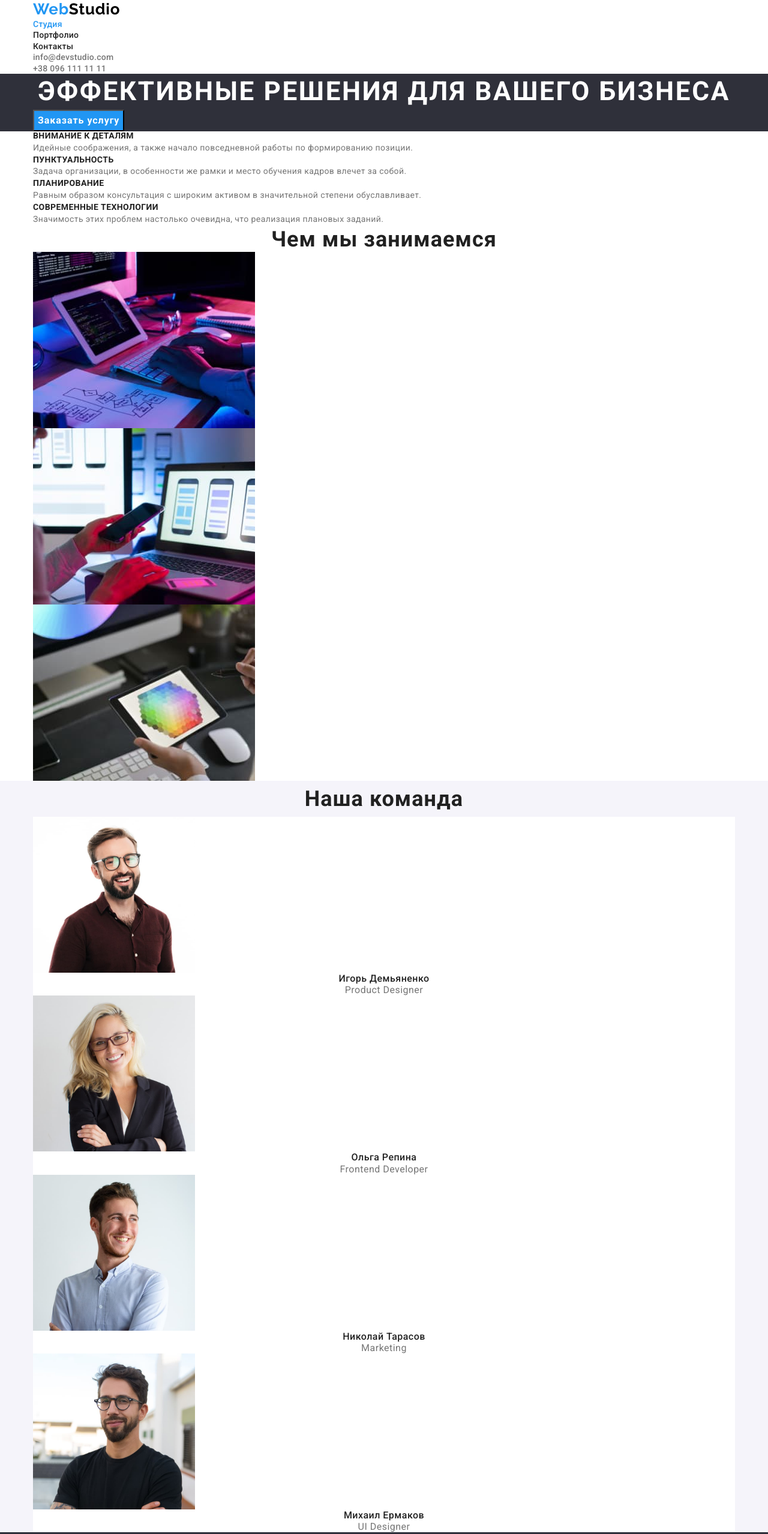
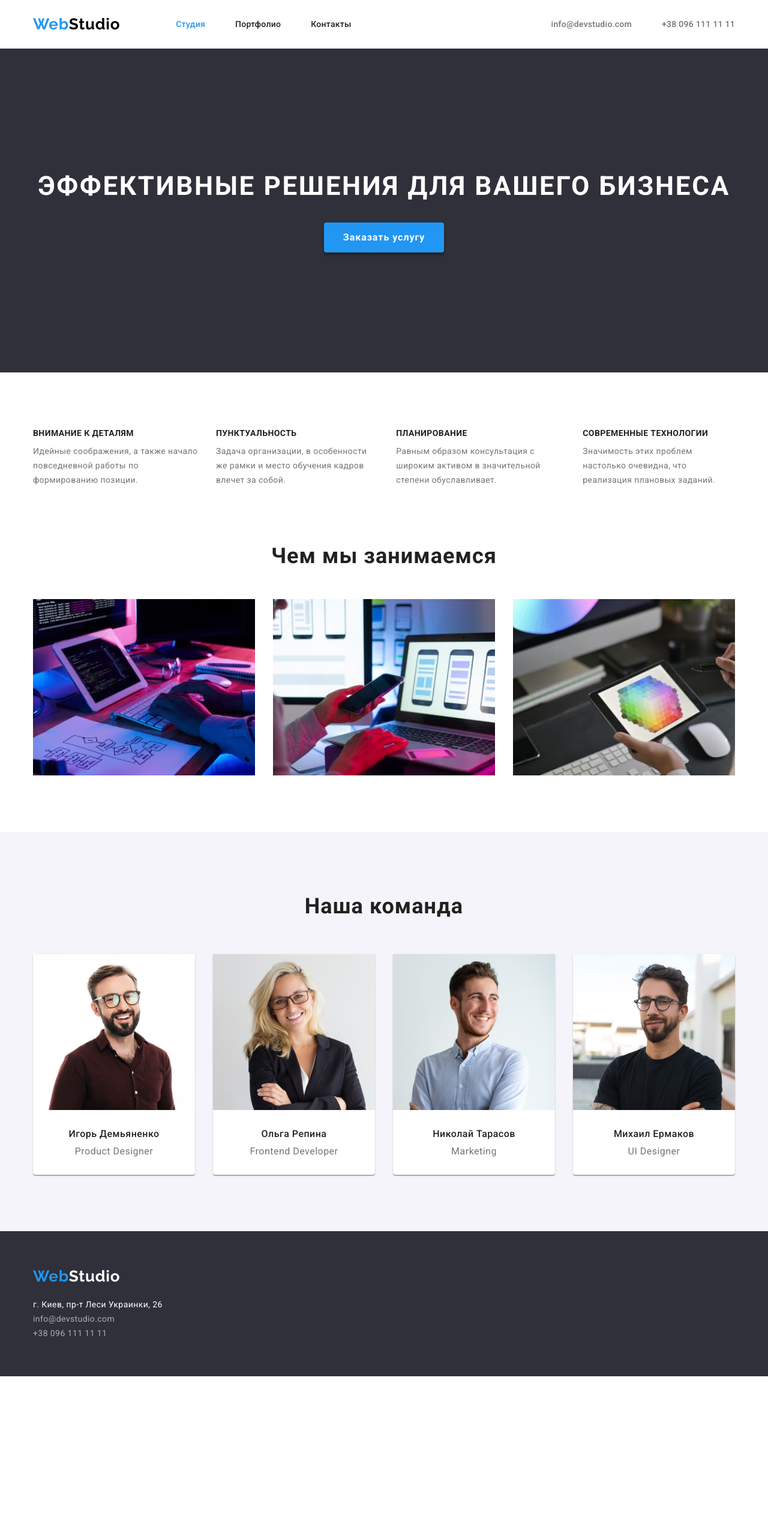
Before and after one commit to Fedor4994/goit-markup-hw-03, a plain HTML site: page index.html in a window 1280 px wide. Shown: the top 2558 px of the page at 60% size. After the commit the page ends 2295 px from the top, so only its background shows below. Drawn offline with nearby package versions, Linux system fonts and the light colour scheme.

Commit message:
Стилизирует флексами обе страницы до конца

```diff
--- a/css/styles.css
+++ b/css/styles.css
@@ -62,6 +62,40 @@ body{
 
 
 /* ========== HEADER ========== */
+.page-header{
+    padding-top: 25px;
+    padding-bottom: 25px;
+}
+
+.page-header-container{
+    display: flex;
+    align-items: center;
+    justify-content: space-between;
+}
+
+.navigation{
+    display: flex;
+    align-items: center;
+}
+
+.menu{
+    display: flex;
+    align-items: center;
+}
+
+.contact-list-header{
+    display: flex;
+    align-items: center;
+}
+
+.logo{
+    margin-right: 93px;
+}
+
+.menu-item:not(:last-child){
+    margin-right: 50px;
+}
+
 .menu-link{
         font-weight: 500;
         font-size: 14px;
@@ -80,6 +114,7 @@ body{
         font-size: 14px;
         line-height: 1.14;
         letter-spacing: 0.02em;
+        margin-right: 50px;
 
         color: var(--color-text);
 }
@@ -108,14 +143,24 @@ body{
     color: var(--accent-color);
 }
 /* ========== STYDIO HERO ========== */
+.stydio-hero-container{
+    display: flex;
+    align-items: center;
+    justify-content: center;
+    flex-wrap: wrap;
+    padding-top: 200px;
+    padding-bottom: 200px;
+}
+
 .hero-title{
         font-weight: 900;
         font-size: 44px;
         line-height: 1.36;
-        text-align: center;
         letter-spacing: 0.06em;
         text-transform: uppercase;
         color: #FFFFFF;
+        margin-bottom: 30px;
+
 }
 
 .stydio-hero{
@@ -123,20 +168,33 @@ body{
 }
 
 .modal-btn{
+        min-width: 200px;
         font-weight: 700;
         font-size: 16px;
         line-height: 1.87;
         /* identical to box height, or 188% */
-        display: flex;
-        align-items: center;
-        text-align: center;
         letter-spacing: 0.06em;
         color: #FFFFFF;
         background: var(--accent-color);
+        box-shadow: 0px 4px 4px var(--color-title);
+        border: none;
+        border-radius: 4px;
         cursor: pointer;
+        padding: 10px 32px;
 }
 
 /* ========== BENEFITS ========== */
+
+.benefits-container{
+    display: flex;
+    align-items: center;
+    padding-top: 94px;
+    padding-bottom: 94px;
+}
+
+.benefits-examples-item:not(:last-child) {
+    margin-right: 30px;
+}
 
 .benefits-examples-title{
         font-weight: 700;
@@ -144,6 +202,7 @@ body{
         line-height: 1.14;
         letter-spacing: 0.03em;
         text-transform: uppercase;
+        margin-bottom: 10px;
 
         color: var(--color-title);
 }
@@ -159,21 +218,50 @@ body{
 
 /* ========== PORTFOLIO ========== */
 
+.portfolio-container{
+    display: flex;
+    flex-wrap: wrap;
+    padding-bottom: 94px;
+}
+
+.portfolio-gallery-item:not(:nth-child(3n)){
+    margin-right: 30px;
+}
+
 .portfolio-title{
         font-weight: 700;
         font-size: 36px;
         line-height: 1.17;
         text-align: center;
         letter-spacing: 0.03em;
+        margin-bottom: 50px;
 
         color: var(--color-title);
 }
 /* ==========OUR TEAM========== */
+.employees-container{
+    display: flex;
+    flex-wrap: wrap;
+    padding-bottom: 94px;
+}
+
+.employees-card:not(:nth-child(4n)){
+    margin-right: 30px;
+}
+
+.employees-card-content{
+    padding-top: 30px;
+    padding-bottom: 30px;
+}
+
 .employees-section{
+
     background: #F5F4FA;
 }
 
 .employees-card{
+    box-shadow: 0px 1px 3px rgba(0, 0, 0, 0.12), 0px 1px 1px rgba(0, 0, 0, 0.14), 0px 2px 1px rgba(0, 0, 0, 0.2);
+    border-radius: 0px 0px 4px 4px;
     background: #FFFFFF;
 }
 
@@ -183,6 +271,8 @@ body{
         line-height: 1.67;
         text-align: center;
         letter-spacing: 0.03em;
+        padding-top: 94px;
+        padding-bottom: 50px;
 
         color: var(--color-title);
 }
@@ -194,6 +284,7 @@ body{
         /* identical to box height */
         text-align: center;
         letter-spacing: 0.03em;
+        margin-bottom: 10px;
 
         color: var(--color-title);
 }
@@ -210,6 +301,22 @@ body{
 }
 
 /* ========== FOOTER ========== */
+.footer-container{
+    display: flex;
+    flex-direction: column;
+    padding-top: 60px;
+    padding-bottom: 60px;
+
+}
+
+.footer-logo{
+    padding-bottom: 20px;
+}
+
+.contact-list-container:not(:last-child) {
+    margin-bottom: 9px;
+}
+
 .footer{
     background: #2F303A;
 }
@@ -251,6 +358,17 @@ body{
 
 /* ========== PAGE2 ========== */
 /* ========== HERO ========== */
+.filters-buttons-container{
+    display: flex;
+    align-items: center;
+    justify-content: center;
+    padding-top: 94px;
+    padding-bottom: 50px;
+}
+
+.filters-buttons-item:not(:last-child) {
+    margin-right: 8px;
+}
 
 .filter-btn{
     border: none;
@@ -265,6 +383,10 @@ body{
         color: var(--color-title);
         background: #F5F4FA;
         cursor: pointer;
+
+        padding: 6px 22px;
+        box-shadow: 0px 3px 1px rgba(0, 0, 0, 0.1), 0px 1px 2px rgba(0, 0, 0, 0.08), 0px 2px 2px rgba(0, 0, 0, 0.12);
+            border-radius: 4px;
 }
 
 .filter-btn:hover,
@@ -274,6 +396,27 @@ body{
 }
 
 /* ========== OUR PROJECTS ========== */
+
+.projects-list-container{
+    display: flex;
+    flex-wrap: wrap;
+    padding-bottom: 94px;
+}
+
+.projects-list-item:not(:nth-child(3n)){
+    margin-right: 30px;
+}
+
+.projects-list-item:not(:nth-last-child(-n+3)) {
+    margin-bottom: 30px;
+}
+
+.projects-card-content {
+    padding-top: 20px;
+    padding-bottom: 20px;
+    background: #FFFFFF;
+    border: 1px solid #EEEEEE;
+}
 
 .projects-list-item{
     background: #FFFFFF;
@@ -288,6 +431,7 @@ body{
         letter-spacing: 0.06em;
 
         color: var(--color-title);
+        margin-bottom: 4px;
 }
 
 .project-description{
--- a/index.html
+++ b/index.html
@@ -18,7 +18,7 @@
 <body>
     <!-- HEADER -->
     <header class="page-header">
-        <div class="container">
+        <div class="container page-header-container">
         <nav class="navigation">
             <a class="logo link" href="#" lang="en">Web<span class="logo-dark">Studio</span></a>
         <ul class="menu list">
@@ -42,7 +42,7 @@
     <main>
         <!-- HERO -->
         <section class="stydio-hero">
-            <div class="container">
+            <div class="container stydio-hero-container">
                 <h1 class="hero-title">Эффективные решения для вашего бизнеса</h1>
                 <button class="modal-btn" type="button">Заказать услугу</button>
                 </div>
@@ -51,7 +51,7 @@
         <section class="benefits">
             <div class="container">
             <h2 hidden>Наши преимущества</h2>
-            <ul class="benefits-examples list">
+            <ul class="benefits-examples benefits-container list">
                 <li class="benefits-examples-item">
                     <h3 class="benefits-examples-title">
                         Внимание к деталям
@@ -91,7 +91,7 @@
         <section class="portfolio">
             <div class="container">
             <h2 class="portfolio-title">Чем мы занимаемся</h2>
-            <ul class="portfolio-gallery list">
+            <ul class="portfolio-gallery portfolio-container list">
                 <li class="portfolio-gallery-item">
                     <img class="portfolio-gallery-img" src="./images/work1.jpg" alt="Процесс работы за ноутбуком" width="370" height="294" />
                 </li>
@@ -108,53 +108,61 @@
         <section class="employees-section">
             <div class="container">
             <h2 class="employees-title">Наша команда</h2>
-            <ul class="employees list">
+            <ul class="employees list employees-container">
                 <li class="employees-card">
                     <img class="employees-photo" src="./images/worker1.jpg" alt="наш сотрудник" width="270" height="260" />
+                    <div class="employees-card-content">
                         <h3 class="employees-name">
                             Игорь Демьяненко
                         </h3>
                         <p class="employees-position">
                             Product Designer
                         </p>
+                    </div>
                 </li>
                 <li class="employees-card">
                     <img class="employees-photo" src="./images/worker2.jpg" alt="наш сотрудник" width="270" height="260" />
+                        <div class="employees-card-content">
                         <h3 class="employees-name">
                             Ольга Репина
                         </h3>
                         <p class="employees-position">
                             Frontend Developer
                         </p>
+                        </div>
                 </li>
                 <li class="employees-card">
                     <img class="employees-photo" src="./images/worker3.jpg" alt="наш сотрудник" width="270" height="260" />
-                        <h3 class="employees-name">
+                    <div class="employees-card-content">
+                    <h3 class="employees-name">
                             Николай Тарасов
                         </h3>
                         <p class="employees-position">
                             Marketing
                         </p>
+                        </div>
                 </li>
                 <li class="employees-card">
                     <img class="employees-photo" src="./images/worker4.jpg" alt="наш сотрудник" width="270" height="260" />
-                        <h3 class="employees-name">
+                    <div class="employees-card-content">
+                    <h3 class="employees-name">
                             Михаил Ермаков
                         </h3>
                         <p class="employees-position">
                             UI Designer
                         </p>
+                        </div>
                 </li>
             </ul>
             </div>
         </section>
     </main>
     <footer class="footer">
-        <div class="container">
-        <a class="logo link" href="" lang="en">Web<span class="logo-light">Studio</span></a>
+        <div class="container footer-container">
+        <a class="logo link footer-logo" href="" lang="en">Web<span class="logo-light">Studio</span></a>
         <!-- CONTACT INFORMATION -->
         <address>
-            <ul class="contact-list list">
+            <ul class="contact-list list contact-list-container">
                 <li class="contact-list-item">
                     <a  class="contact-list-link link" href="https://goo.gl/maps/3Ua1nt9tnKoBDeo96" target="_blank" rel="noopener noreferrer">г. Киев, пр-т Леси Украинки, 26</a>
                 </li>
```
Also changed, not shown: portfolio.html (+34 -14 lines).
